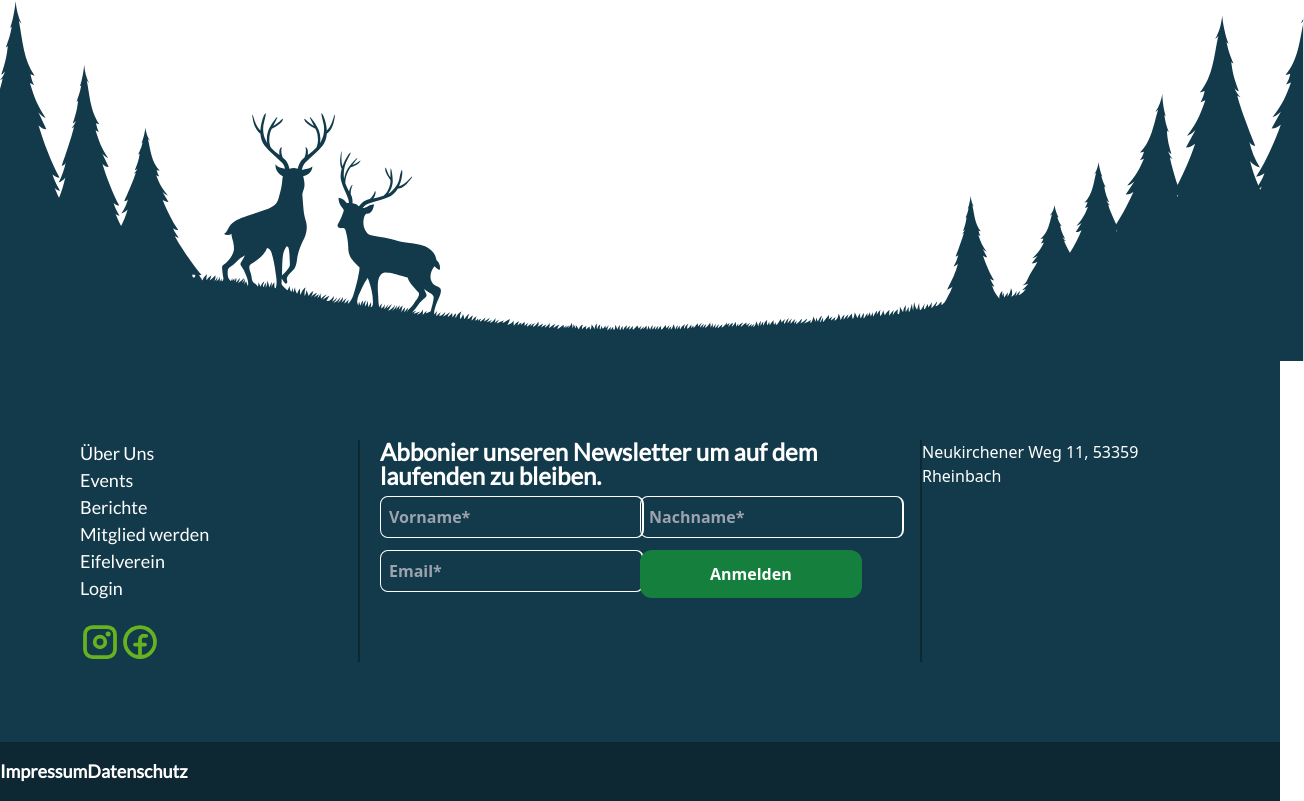
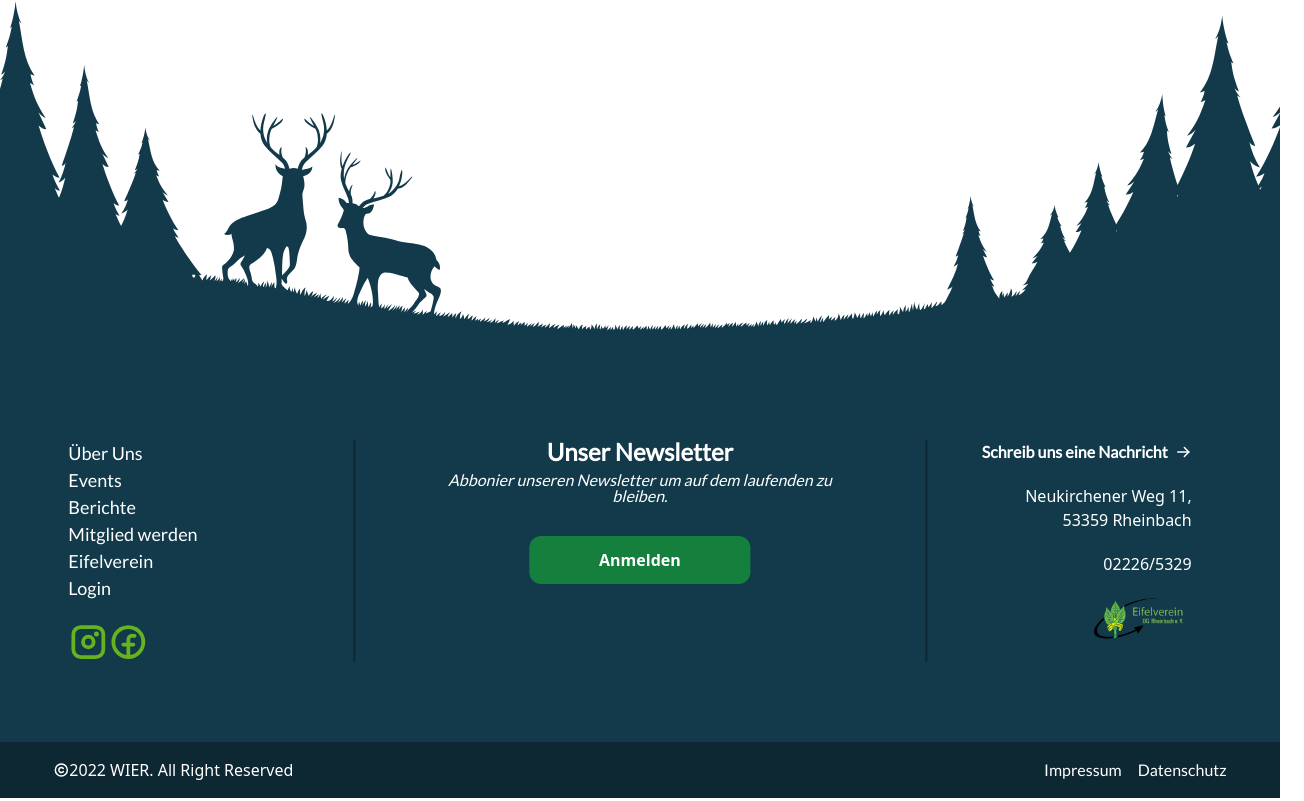
Before and after one commit to TobiasLueger/Jugend-Eifelverein-Website, a React (Vite) app: page / in a window 1280 px wide. Shown: the part 898-1699 px from the top of the page, 1304 px wide, since content can reach past the window. Built offline with nearby package versions, Linux system fonts and the light colour scheme.

Commit message:
[TASK] footer styling, add footer items, removed newsletter form

```diff
--- a/src/App.tsx
+++ b/src/App.tsx
@@ -30,7 +30,7 @@ const App: React.FC<footerProps> = () => {
 	}, []);
  */
 	return (
-		<div className="App bg-white relative">
+		<div className="App bg-white relative overflow-hidden">
 			<Header />
 			<Routes>
 				<Route path="*" element={<NotFound />} />
--- a/src/components/Footer/Footer.tsx
+++ b/src/components/Footer/Footer.tsx
@@ -1,6 +1,11 @@
 import React, { useState, useEffect } from "react";
 import { Link } from "react-router-dom";
-import { InstagramLogo, FacebookLogo } from "phosphor-react";
+import {
+	InstagramLogo,
+	FacebookLogo,
+	ArrowRight,
+	Copyright,
+} from "phosphor-react";
 
 const Footer = ({}) => {
 	return (
@@ -9,7 +14,8 @@ const Footer = ({}) => {
 				src="src/images/footer.svg"
 				className="w-[102%] relative -left-[2px] -bottom-[2px] max-w-[102%]"
 			></img>
-			<div className="bg-[#133a4a] p-[15px] flex flex-row w-full justify-between px-20 py-20">
+			<div className="bg-[#133a4a] w-full">
+				<div className="relative left-2/4 -translate-x-1/2 w-11/12 p-[15px] flex flex-row justify-between py-20">
 					<div className="flex flex-col w-3/12">
 						<Link className="font-lato text-[20px] lg:text-[18px]" to="/about">
 							Über Uns
@@ -17,7 +23,10 @@ const Footer = ({}) => {
 						<Link className="font-lato text-[20px] lg:text-[18px]" to="/events">
 							Events
 						</Link>
-					<Link className="font-lato text-[20px] lg:text-[18px]" to="/berichte">
+						<Link
+							className="font-lato text-[20px] lg:text-[18px]"
+							to="/berichte"
+						>
 							Berichte
 						</Link>
 						<Link
@@ -47,92 +56,70 @@ const Footer = ({}) => {
 						</div>
 					</div>
 					<div className="border-r-2 border-[#0D2833]"></div>
-				<div className="w-6/12 px-5">
-					<h3 className="font-lato font-bold text-[24px] leading-[24px] mb-2">
+					<div className="w-6/12 px-20 flex flex-col items-center">
+						<h3 className="font-lato font-bold text-[24px] leading-[24px] mb-2 text-center">
+							Unser Newsletter
+						</h3>
+						<p className="font-lato italic text-[16px] leading-[16px] mb-8 text-center w-full">
 							Abbonier unseren Newsletter um auf dem laufenden zu bleiben.
-					</h3>
-					<form
-						action="https://seu2.cleverreach.com/f/307538-320132/wcs/"
-						method="post"
-						target="_blank"
+						</p>
+
+						<a
+							className="font-bold rounded-xl bg-green-700 w-fit text-white py-[12px] px-[70px]"
+							href="https://jugend.eifel-53359.de/anmeldung_newsletter.html"
 						>
-						<div>
-							<div className="flex flex-row mb-3">
-								<div id="7136369" className="w-[50%]">
-									<div>
-										<input
-											id="cr_form-input--text7136369"
-											type="text"
-											name="1013771"
-											required
-											placeholder="Vorname*"
-											className="text-[#fff] font-bold bg-transparent p-2 rounded-lg border border-[#fff] border-r-2"
+							Anmelden
+						</a>
+					</div>
+					<div className="border-r-2 border-[#0D2833]"></div>
+					<div className="w-3/12 px-5 text-right flex flex-col items-end">
+						<Link
+							className="font-lato font-bold text-[16px] flex flex-row items-center mb-5 transition-all group"
+							to="/message"
+						>
+							<p>Schreib uns eine Nachricht </p>
+							<ArrowRight
+								size={16}
+								color="#fff"
+								weight="bold"
+								className="ml-2  transition-all group-hover:ml-3"
 							/>
-									</div>
-								</div>
-								<div id="7136372" className="w-[50%]">
-									<div>
-										<input
-											id="cr_form-input--text7136372"
-											type="text"
-											name="1013773"
-											required
-											placeholder="Nachname*"
-											className="text-[#fff] font-bold bg-transparent p-2 rounded-lg border border-[#fff] border-r-2"
+						</Link>
+						<p className="mb-5">
+							Neukirchener Weg 11, <br />
+							53359 Rheinbach
+						</p>
+
+						<p>02226/5329</p>
+						<a
+							href="https://eifelverein-rheinbach.de/"
+							className="flex items-center h-full"
+						>
+							<img
+								src="src/images/eifelverein-logo.png"
+								alt="Logo"
+								className="w-[100px]"
 							/>
+						</a>
 					</div>
 				</div>
 			</div>
-							<div className="flex flex-row">
-								<div id="7136363" className="w-[50%]">
-									<div>
-										<input
-											type="email"
-											id="text7136363"
-											name="email"
-											required
-											placeholder="Email*"
-											className="text-[#fff] font-bold bg-transparent p-2 rounded-lg border border-[#fff] border-r-2"
-										/>
-									</div>
-								</div>
-								<div id="7136365" className="w-[50%]">
-									<button
-										className="g-recaptcha font-bold rounded-xl bg-green-700 text-white py-[12px] px-[70px]"
-										data-sitekey=""
-										data-callback="onSubmit"
-										data-action="submit"
-									>
-										Anmelden
-									</button>
+			<div className="bg-[#0D2833] w-full">
+				<div className="relative left-2/4 -translate-x-1/2 w-11/12 py-4 flex flex-row justify-between">
+					<div className="flex flex-row items-center">
+						<Copyright size={16} color="#fff" weight="bold" />
+						2022 WIER. All Right Reserved
 					</div>
 					<div>
-									<div
-										className="g-recaptcha"
-										data-sitekey="6Lfhcd0SAAAAAOBEHmAVEHJeRnrH8T7wPvvNzEPD"
-									></div>
-								</div>
-							</div>
-						</div>
-					</form>
-				</div>
-				<div className="border-r-2 border-[#0D2833]"></div>
-				<div className="w-3/12">Neukirchener Weg 11, 53359 Rheinbach</div>
-			</div>
-			<div className="bg-[#0D2833] py-4">
-				<Link
-					className="font-lato font-bold text-[20px] lg:text-[18px]"
-					to="/about"
-				>
+						<Link className="font-lato text-[16px] mr-4" to="/impressum">
 							Impressum
 						</Link>
 
-				<Link
-					className="font-lato font-bold text-[20px] lg:text-[18px]"
-					to="/about"
-				>
+						<Link className="font-lato text-[16px]" to="/datenschutz">
 							Datenschutz
 						</Link>
+					</div>
+				</div>
 			</div>
 		</footer>
 	);
--- a/src/components/Stage/Stage.tsx
+++ b/src/components/Stage/Stage.tsx
@@ -11,7 +11,7 @@ export default function Stage() {
 	}
 
 	return (
-		<div className="bg-[url('../images/bg2.svg')] bg-no-repeat bg-[left_bottom] bg-cover w-[101%] h-screen relative overflow-hidden mb-[-2px]">
+		<div className="bg-[url('../images/bg2.svg')] bg-no-repeat bg-[left_bottom] bg-cover w-[101%] h-screen relative overflow-hidden mb-[-2px] ml-[-2px]">
 			<div className="relative w-11/12 h-full left-2/4 -translate-x-1/2">
 				<div className="absolute top-2/4 -translate-y-1/2 lg:bottom-4 lg:top-auto lg:block lg:bg-transparent w-full bg-[#105157] bg-opacity-80 p-[15px] flex flex-col rounded-3xl">
 					<div className="w-fit my-0 mx-auto lg:m-0">
```
Also changed, not shown: src/images/eifelverein-logo.png (added). Lines whose indentation alone changed are shown as unchanged.
